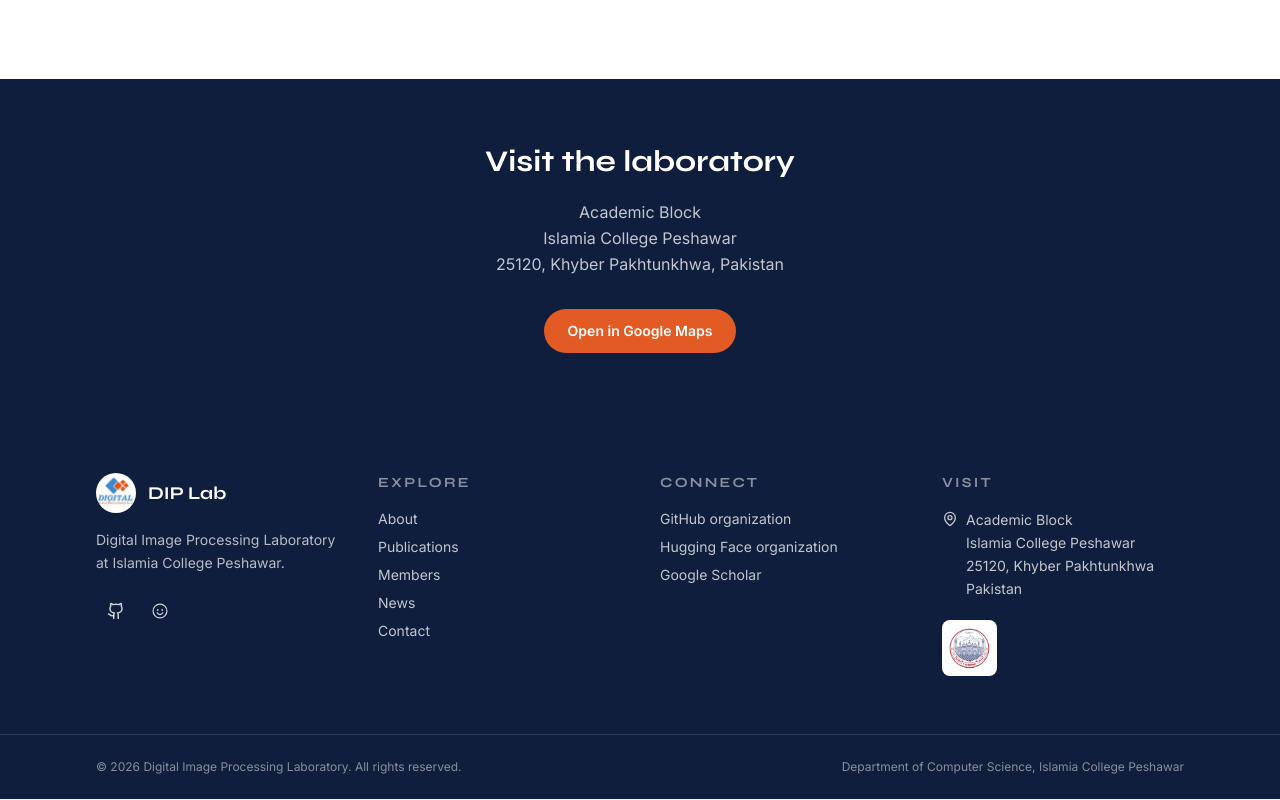
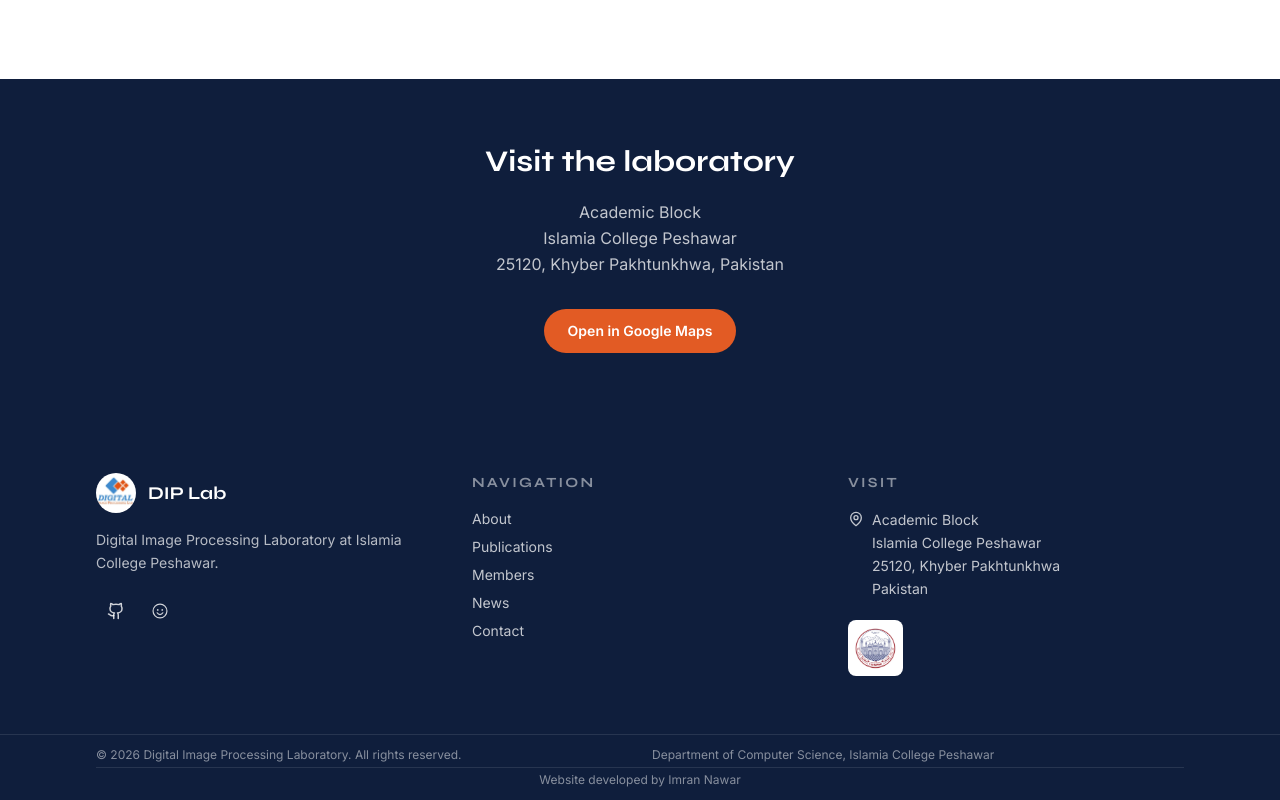
Before and after one commit to dip-lab-icp/diplab, a React (Vite) app: page /about in a window 1280 px wide. Shown: the part 2917-3717 px from the top of the page. Built offline with nearby package versions, Linux system fonts and the light colour scheme.

Commit message:
Add new data.

```diff
--- a/public/data/news.json
+++ b/public/data/news.json
@@ -10,5 +10,11 @@
     "description": "Congratulations to Farooq Shehzad and Asad Ullah, who have received Confirmation of Admission (COA) from the Department of Applied Artificial Intelligence, Sungkyunkwan University, Seoul, South Korea.",
     "date": "2026-06-26T00:00:00",
     "category": "Achievement"
+  },
+  {
+    "title": "Dr. Muhammad Sajjad",
+    "description": "Congratulations to Dr. Muhammad Sajjad on his appointment as Chairman of the Department of Computer Science, Islamia College Peshawar.",
+    "date": "2026-10-16T00:00:00",
+    "category": "Achievement"
   }
 ]
--- a/src/components/Footer.jsx
+++ b/src/components/Footer.jsx
@@ -1,14 +1,7 @@
 import { Link } from 'react-router-dom'
 import { MapPin } from 'lucide-react'
 import { OrgIconLinks } from './OrgLinks'
-import {
-  asset,
-  GITHUB_ORG,
-  GITHUB_REPO,
-  HUGGINGFACE_ORG,
-  ICP_URL,
-  SCHOLAR_URL,
-} from '../lib/site'
+import { asset, ICP_URL } from '../lib/site'
 
 export default function Footer() {
   const currentYear = new Date().getFullYear()
@@ -23,7 +16,7 @@ export default function Footer() {
 
   return (
     <footer className="mt-auto bg-navy text-white">
-      <div className="mx-auto grid max-w-6xl gap-10 px-4 py-14 sm:px-6 md:grid-cols-2 lg:grid-cols-4 lg:px-8">
+      <div className="mx-auto grid max-w-6xl gap-10 px-4 py-14 sm:px-6 md:grid-cols-2 lg:grid-cols-3 lg:px-8">
         <div>
           <div className="mb-4 flex items-center gap-3">
             <img
@@ -41,7 +34,7 @@ export default function Footer() {
 
         <div>
           <h2 className="mb-4 font-heading text-sm font-bold uppercase tracking-[0.16em] text-white/50">
-            Explore
+            Navigation
           </h2>
           <ul className="space-y-2 text-sm">
             {explore.map((item) => (
@@ -53,30 +46,6 @@ export default function Footer() {
             ))}
           </ul>
         </div>
-
-        <div>
-          <h2 className="mb-4 font-heading text-sm font-bold uppercase tracking-[0.16em] text-white/50">
-            Connect
-          </h2>
-          <ul className="space-y-2 text-sm text-white/75">
-            <li>
-              <a href={GITHUB_ORG} target="_blank" rel="noopener noreferrer" className="hover:text-white">
-                GitHub organization
-              </a>
-            </li>
-            <li>
-              <a href={HUGGINGFACE_ORG} target="_blank" rel="noopener noreferrer" className="hover:text-white">
-                Hugging Face organization
-              </a>
-            </li>
-            <li>
-              <a href={SCHOLAR_URL} target="_blank" rel="noopener noreferrer" className="hover:text-white">
-                Google Scholar
-              </a>
-            </li>
-          </ul>
-        </div>
-
         <div>
           <h2 className="mb-4 font-heading text-sm font-bold uppercase tracking-[0.16em] text-white/50">
             Visit
@@ -109,9 +78,28 @@ export default function Footer() {
       </div>
 
       <div className="border-t border-white/10">
-        <div className="mx-auto flex max-w-6xl flex-col gap-2 px-4 py-6 text-xs text-white/50 sm:flex-row sm:items-center sm:justify-between sm:px-6 lg:px-8">
-          <p>© {currentYear} Digital Image Processing Laboratory. All rights reserved.</p>
-          <p>Department of Computer Science, Islamia College Peshawar</p>
+        <div className="mx-auto max-w-6xl px-4 py-3 text-xs text-white/50 sm:px-6 lg:px-8">
+          <div className="grid grid-cols-1 gap-1 sm:grid-cols-2 sm:gap-6">
+            <div>
+              <p>© {currentYear} Digital Image Processing Laboratory. All rights reserved.</p>
+              {/* <p>All rights reserved.</p> */}
+            </div>
+            <div>
+              <p>Department of Computer Science, Islamia College Peshawar</p>
+              {/* <p>Islamia College Peshawar</p> */}
+            </div>
+          </div>
+          <p className="mt-1 border-t border-white/10 pt-1 text-center">
+            Website developed by{' '}
+            <a
+              href="https://github.com/ImranNawar"
+              target="_blank"
+              rel="noopener noreferrer"
+              className="transition-colors hover:text-white"
+            >
+              Imran Nawar
+            </a>
+          </p>
         </div>
       </div>
     </footer>
--- a/src/pages/Home.jsx
+++ b/src/pages/Home.jsx
@@ -100,7 +100,7 @@ export default function Home() {
               </Link>
             </div>
           </div>
-
+{/*
           <div className="justify-self-center">
             <div className="rounded-3xl border border-white/15 bg-white p-5 shadow-card">
               <img
@@ -109,7 +109,7 @@ export default function Home() {
                 className="h-56 w-56 object-contain md:h-64 md:w-64"
               />
             </div>
-          </div>
+          </div> */}
         </div>
       </section>
 
```
Also changed, not shown: public/data/publications.json (+16 -0 lines).
